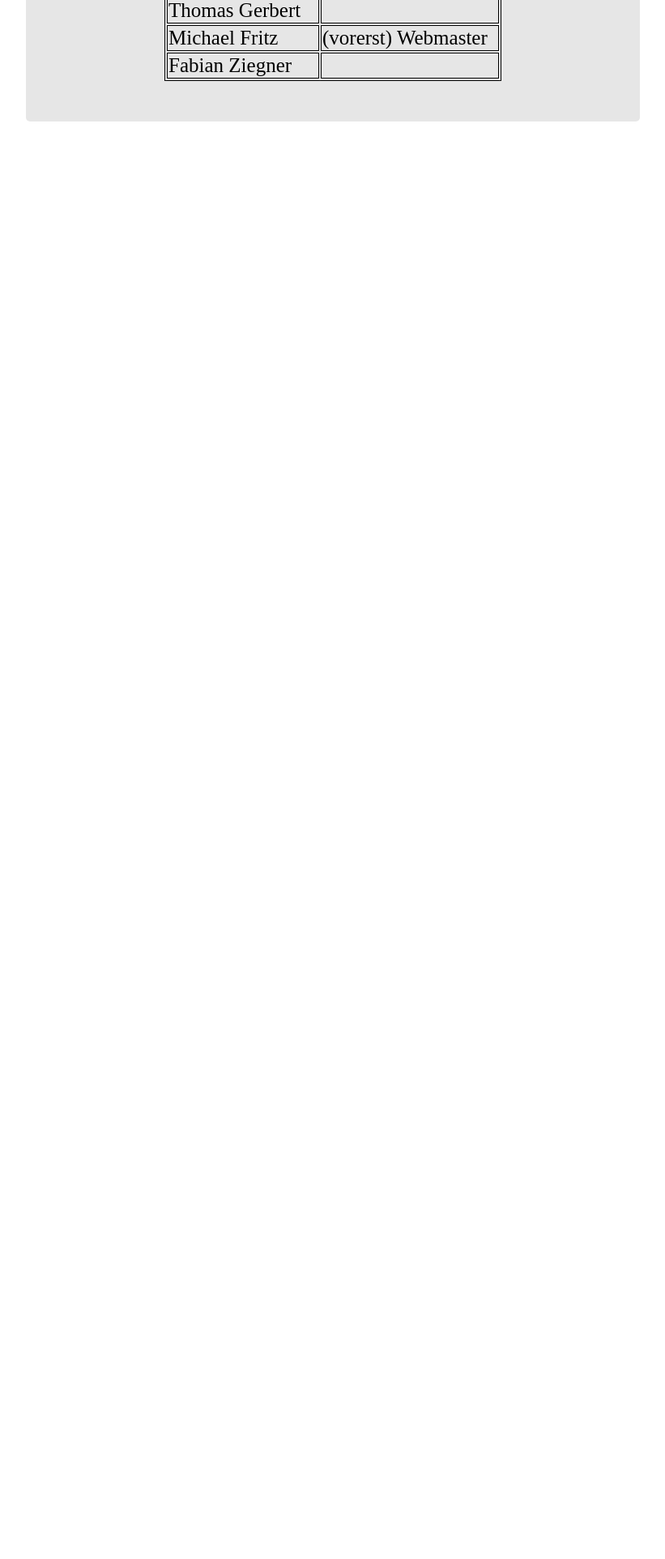
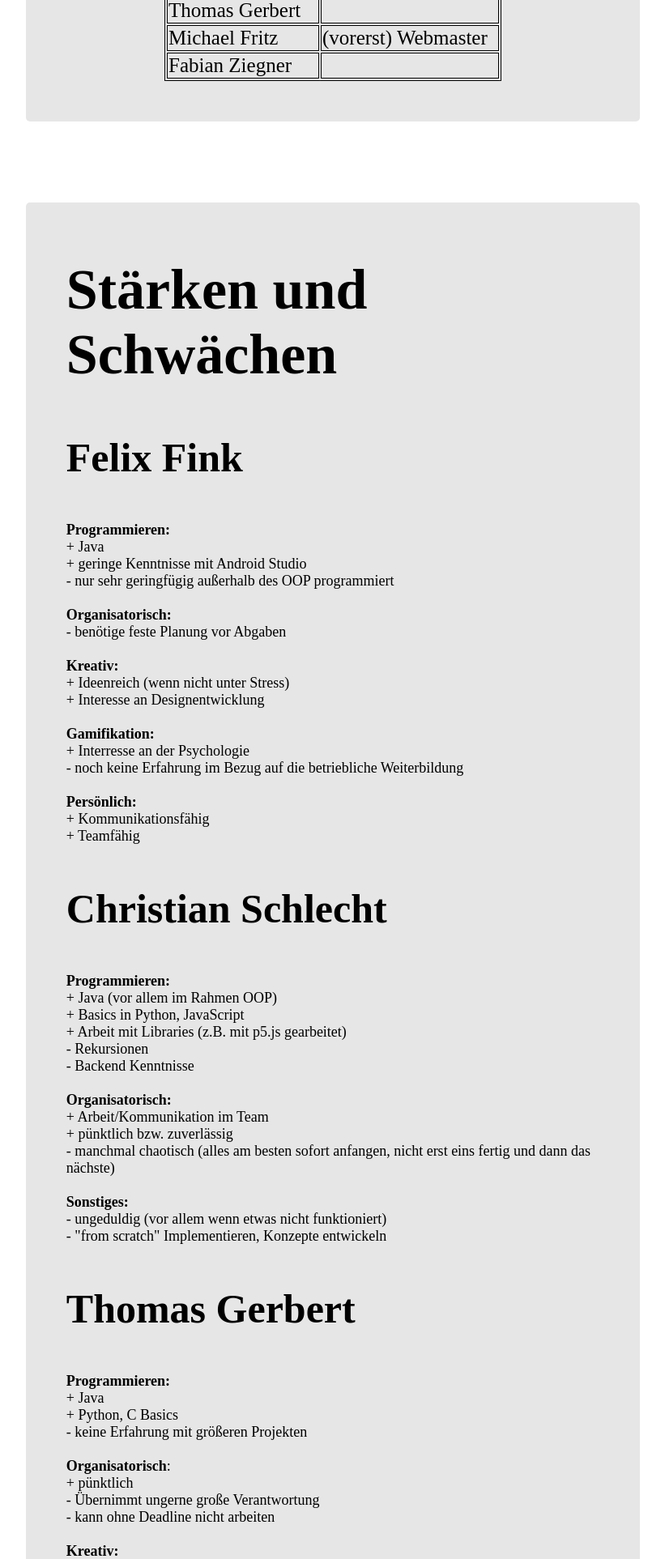
Before and after one commit to ch-schlecht/cz17a, a PHP site: page /team.php in a window 1280 px wide. Shown: the part 516-2441 px from the top of the page at 81% size, without its empty margins (229-1050 px from the left). Before the commit the page ends 666 px from the top, so only its background shows below. Run offline with PHP 8.4, Linux system fonts and the light colour scheme; some libraries are stand-ins or nearby versions.

Commit message:
added Sus to Website

```diff
--- a/public_html/style.css
+++ b/public_html/style.css
@@ -107,12 +107,21 @@ h2{
     font-size: 70px;
 }
 
+h3{
+    font-size: 50px;
+}
+
 .article p, .article a{
      font-size: 25px;
 
     }
 
-.article a{
+#sus p{
+    font-size: 18px;
+}
+
+
+.article a -table{
     color:white;
     background-color: #0080FF;
     border-radius: 5px;
@@ -130,6 +139,12 @@ h2{
     margin: 0 auto;
     font-size: 25px;
     }
+
+.article table a{
+    text-decoration: none;
+    color: black;
+    }
+
 
 
     table,td,th{
--- a/public_html/team.php
+++ b/public_html/team.php
@@ -9,7 +9,7 @@ include 'header.php';
      document.getElementById("nav_projekt").style.backgroundColor = '#D8D8D8';
     </script>
 
-        <article class="article">
+        <article class="article" id="team">
             <h2>Unser Team</h2>
             <table>
             <tr>
@@ -17,11 +17,11 @@ include 'header.php';
                 <th>Rolle</th>
             </tr>
             <tr>
-                <td>Felix Fink</td>
+                <td><a href="#FF">Felix Fink</a></td>
                 <td></td>
             </tr>
              <tr>
-                <td>Christian Schlecht</td>
+                <td><a href="#CS">Christian Schlecht</a></td>
                 <td>(vorerst) Projektleiter</td>
             </tr>
              <tr>
@@ -37,11 +37,11 @@ include 'header.php';
                 <td></td>
             </tr>
              <tr>
-                <td>Thomas Gerbert</td>
+                <td><a href="#TG">Thomas Gerbert</a></td>
                 <td></td>
             </tr>
              <tr>
-                <td>Michael Fritz</td>
+                <td><a href="#MF">Michael Fritz</a></td>
                 <td>(vorerst) Webmaster</td>
             </tr>
              <tr>
@@ -53,6 +53,130 @@ include 'header.php';
 
         </article>
 
+         <article class="article" id="sus">
+              <h2>St&auml;rken und Schw&auml;chen</h2>
+
+
+             <h3 id="FF">Felix Fink</h3>
+             <p>
+            <b>Programmieren:</b><br/>
+
+    + Java                       <br/>
+    + geringe Kenntnisse mit Android Studio    <br/>
+    - nur sehr geringf&uuml;gig au&szlig;erhalb des OOP programmiert    <br/>
+<br/>
+<b>Organisatorisch:</b>   <br/>
+
+    - ben&ouml;tige feste Planung vor Abgaben  <br/>
+    <br/>
+<b>Kreativ:</b>  <br/>
+
+    + Ideenreich (wenn nicht unter Stress) <br/>
+    + Interesse an Designentwicklung  <br/>
+    <br/>
+<b>Gamifikation:</b>    <br/>
+
+    + Interresse an der Psychologie <br/>
+    - noch keine Erfahrung im Bezug auf die betriebliche Weiterbildung    <br/>
+    <br/>
+<b>Pers&ouml;nlich:</b>        <br/>
+
+    + Kommunikationsf&auml;hig   <br/>
+    + Teamf&auml;hig
+
+
+             </p>
+
+
+             <h3 id="CS">Christian Schlecht</h3>
+            <p>
+            <b>Programmieren:</b><br/>
+    + Java (vor allem im Rahmen OOP)<br/>
+    + Basics in Python, JavaScript     <br/>
+    + Arbeit mit Libraries (z.B. mit p5.js gearbeitet)   <br/>
+    - Rekursionen <br/>
+    - Backend Kenntnisse  <br/>
+            <br/>
+<b>Organisatorisch:</b>    <br/>
+    + Arbeit/Kommunikation im Team  <br/>
+    + p&uuml;nktlich bzw. zuverl&auml;ssig <br/>
+    - manchmal chaotisch (alles am besten sofort anfangen, nicht erst eins fertig und dann das n&auml;chste) <br/>
+       <br/>
+<b>Sonstiges:</b>     <br/>
+    - ungeduldig (vor allem wenn etwas nicht funktioniert)  <br/>
+    - "from scratch" Implementieren, Konzepte entwickeln
+
+
+            </p>
+
+
+             <h3 id="TG">Thomas Gerbert</h3>
+             <p>
+                <b>Programmieren:</b><br/>
+    + Java                           <br/>
+    + Python, C Basics                    <br/>
+    - keine Erfahrung mit gr&ouml;&szlig;eren Projekten   <br/>
+                                                    <br/>
+<b>Organisatorisch</b>:                                        <br/>
+    + p&uuml;nktlich                                               <br/>
+    - &Uuml;bernimmt ungerne gro&szlig;e Verantwortung                        <br/>
+    - kann ohne Deadline nicht arbeiten                                 <br/>
+                                                                             <br/>
+<b>Kreativ:</b>                                                                         <br/>
+    + Ideen Einbringung                                                                <br/>
+                                                                                            <br/>
+
+<b>Gamification:</b>                                                                                   <br/>
+    + Interesse an Psychologischen Themen                                                             <br/>
+    + Selber "Spieler/Gamer"                                                                               <br/>
+    - Eher neu in dem Thema
+
+
+
+
+             </p>
+
+
+
+              <h3 id="MF">Michael Fritz</h3>
+              <p>
+              <b>Programmieren:</b>  <br/>
+                + Java (auch Android) <br/>
+                + C , C++  <br/>
+                + PHP , HTML , CSS , SQL , JavaScript <br/>
+                + Arbeiten mit Datenbanken <br/>
+                - in manchen Sachen sehr festgefahren --> bennenung von Variablen etc. (richtung Ungarische-Notation)     <br/>
+                <br/>
+            <b>Struckturell:</b> <br/>
+                + Struckturierte UML etc. in Quelltext umwandeln <br/>
+                - Entwickeln von Konzepten <br/>
+                - Eher drauf los programmieren, experementiell <br/>
+              <br/>
+            <b>Organisatorisch: </b><br/>
+                + p&uuml;nktlich    <br/>
+                + Struckturierte Darstellungen f&uuml;r Informationen <br/>
+                + Sehr Motiviert wenn mich ein Thema Interessiert / Spa&szlig; macht (beim Programmieren fast immer)<br/>
+                - Vermeidet zusatzarbeit bei uninteressanten Themen  <br/>
+                - Ideen Durchsetzten <br/>
+                - &Uuml;bernimmt ungerne gro&szlig;e Verantwortung <br/>
+                - Wenn etwas nicht klappt schnell ungeduldig und festgebissen <br/>
+                <br/>
+            <b>Kreativ:</b> <br/>
+                 Entwickeln von Design      <br/>
+                 Erstellen von Ressourcen  <br/>
+                - Responsive Designs <br/>
+                <br/>
+        <b>Gamification:</b> <br/>
+            + Interesse an Psychologischen Themen  <br/>
+            + Selber "Spieler/Gamer"  <br/>
+            - Eher neu in dem Thema   <br/>
+          <br/>
+        <b>Sonstiges:</b>   <br/>
+            +Lernt schnell neue Sachen
+              </p>
+
+         </article>
+
 
 
         </div>
```
Also changed, not shown: public_html/404.html (added, +20 -0 lines).
